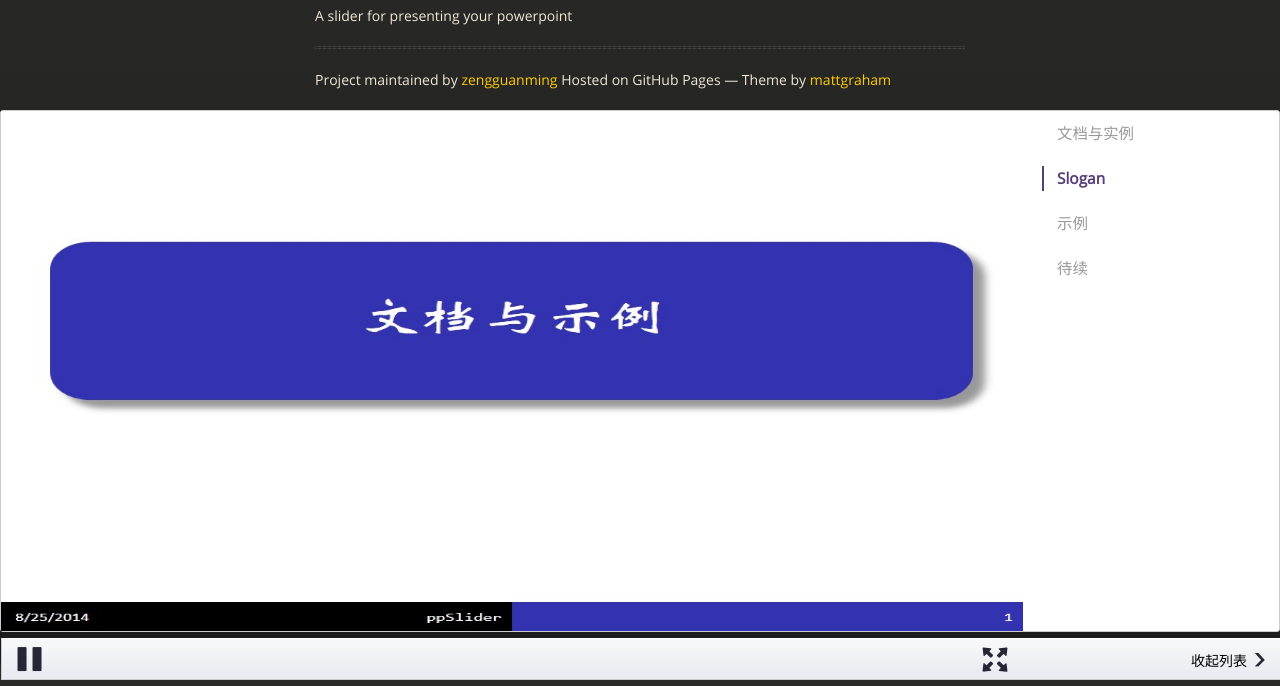
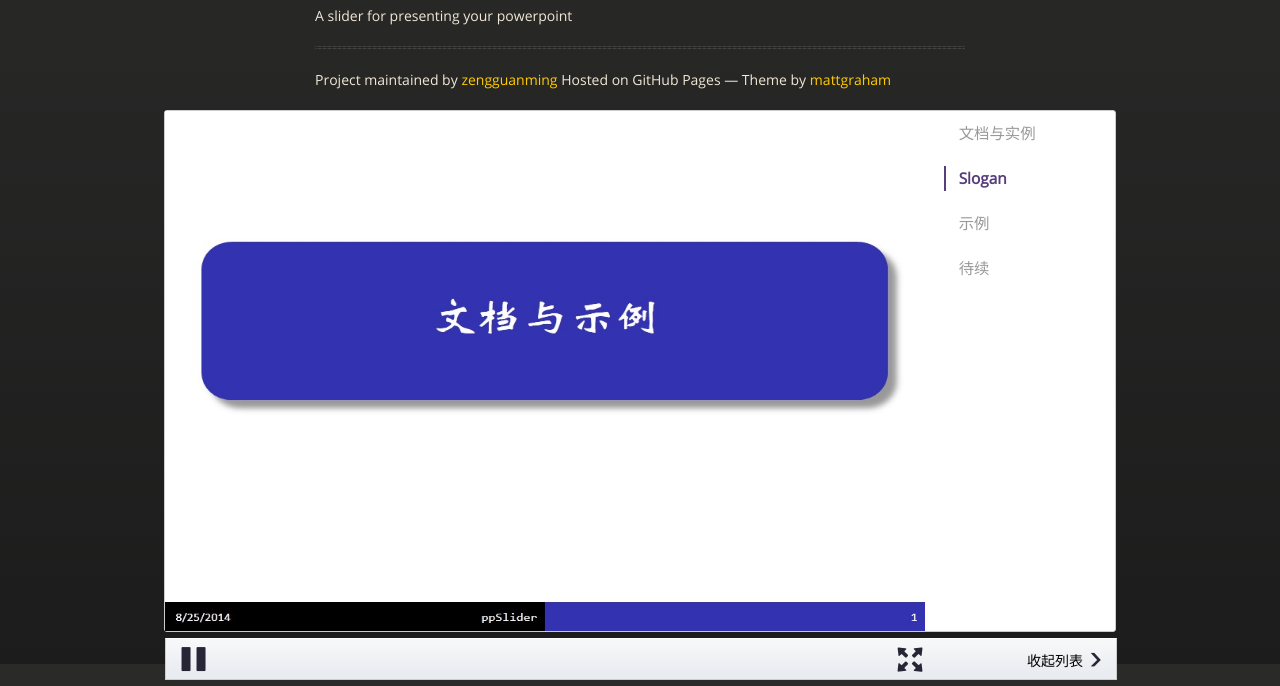
Before and after one commit to alexllllllming/ppSlider, a plain HTML site: page index.html in a window 1280 px wide. Shown: the part 136-822 px from the top of the page. Drawn offline with nearby package versions, Linux system fonts and the light colour scheme; files whose address does not match are found by name.

Commit message:
fix pixel

```diff
--- a/css/ppSlider.css
+++ b/css/ppSlider.css
@@ -1,5 +1,5 @@
 #pSlider{
-    width: 950;
+    width: 950px;
     height: 520px;
     border: 1px solid #ccc;
     border-radius: 3px;
```
